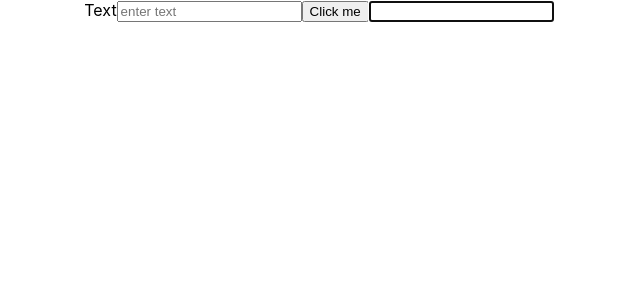
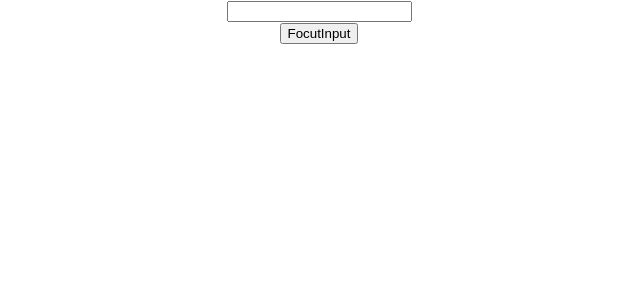
Before and after one commit to saiteja-konda/JavaScript-ex, a React (Create React App) app: page / in a window 1280 px wide. Shown: the top 300 px of the page, without its empty margins (321-961 px from the left). Built offline with nearby package versions, Linux system fonts and the light colour scheme.

Commit message:
forward refs

```diff
--- a/src/App.js
+++ b/src/App.js
@@ -1,7 +1,8 @@
 import React from "react";
 
 import "./App.css";
-import Refs from "./components/Refs/refs";
+// import Refs from "./components/27 Refs/refs";
+// import InputRef from "./components/27 Refs/input";
 // import Greet from "./components/greet";
 // import Welcome from "./components/welcome";
 // import Message from "./components/message";
@@ -17,16 +18,17 @@ import Refs from "./components/Refs/refs";
 // import NameList from "./components/lists";
 // import ControlledComponents from "./components/controlledComponents";
 // import ParentComp from './components/26 pure components/parentComp';
+import ParentInput from "./components/29 forward Refs/Parent";
 
 function App() {
   return (
     <div className="App">
       {/*<Greet name="Bruce" heroName ="BatMan" />
-  <Greet name="Clark" heroName ="SuperMan"/>
-  <Greet name="Diana" heroName ="WonderWomen"/>
-  <Welcome name="Bruce" heroName ="BatMan" />
-  <Welcome name="Clark" heroName ="SuperMan" />
-  <Welcome name="Diana" heroName ="WonderWomen" />*/}
+          <Greet name="Clark" heroName ="SuperMan"/>
+          <Greet name="Diana" heroName ="WonderWomen"/>
+          <Welcome name="Bruce" heroName ="BatMan" />
+          <Welcome name="Clark" heroName ="SuperMan" />
+          <Welcome name="Diana" heroName ="WonderWomen" />*/}
       {/*<Message />*/}
       {/*<Counter />*/}
       {/*<FunctionClick />*/}
@@ -39,8 +41,11 @@ function App() {
       {/*<UserWelcome4 />*/}
       {/*<NameList />*/}
       {/*<ControlledComponents />*/}
-      {/*  <ParentComp />*/}
-      <Refs/>
+      {/*<ParentComp />*/}
+      {/*<Refs/>*/}
+      {/*<InputRef />*/}
+      {/*<FocutInput/>*/}
+      <ParentInput/>
     </div>
   );
 }
--- /dev/null
+++ b/src/components/28 Ref class components/input.jsx
@@ -0,0 +1,19 @@
+import React, { Component } from "react";
+class InputRef extends Component {
+  constructor(props) {
+    super(props);
+    this.InputRef = React.createRef();
+  }
+  focusInput() {
+    this.InputRef.current.focus();
+  }
+  render() {
+    return (
+      <div>
+        <input type="text" ref={this.InputRef} />
+      </div>
+    );
+  }
+}
+
+export default InputRef;
--- /dev/null
+++ b/src/components/29 forward Refs/FRinput.jsx
@@ -0,0 +1,10 @@
+import React from 'react';
+const FRinput = React.forwardRef((props,ref)=> {
+    return (
+        <div>
+            <input type="text" ref={ref} ></input>
+        </div>
+      );
+})
+
+export default FRinput;
--- /dev/null
+++ b/src/components/29 forward Refs/Parent.jsx
@@ -0,0 +1,22 @@
+import React, { Component } from "react";
+import FRinput from "./FRinput";
+class ParentInput extends Component {
+  constructor(props) {
+    super(props);
+    this.InputRef = React.createRef();
+  }
+
+  clickHandler = () => {
+    this.InputRef.current.focus();
+  }
+  render() {
+    return (
+      <div>
+        <FRinput ref={this.InputRef} />
+        <button onClick={this.clickHandler}>FocutInput</button>
+      </div>
+    );
+  }
+}
+
+export default ParentInput;
```
Also changed, not shown: src/components/28 Ref class components/focusInput.jsx (added, +22 -0 lines), src/components/27 Refs/refs.jsx (renamed from src/components/Refs/refs.jsx).
